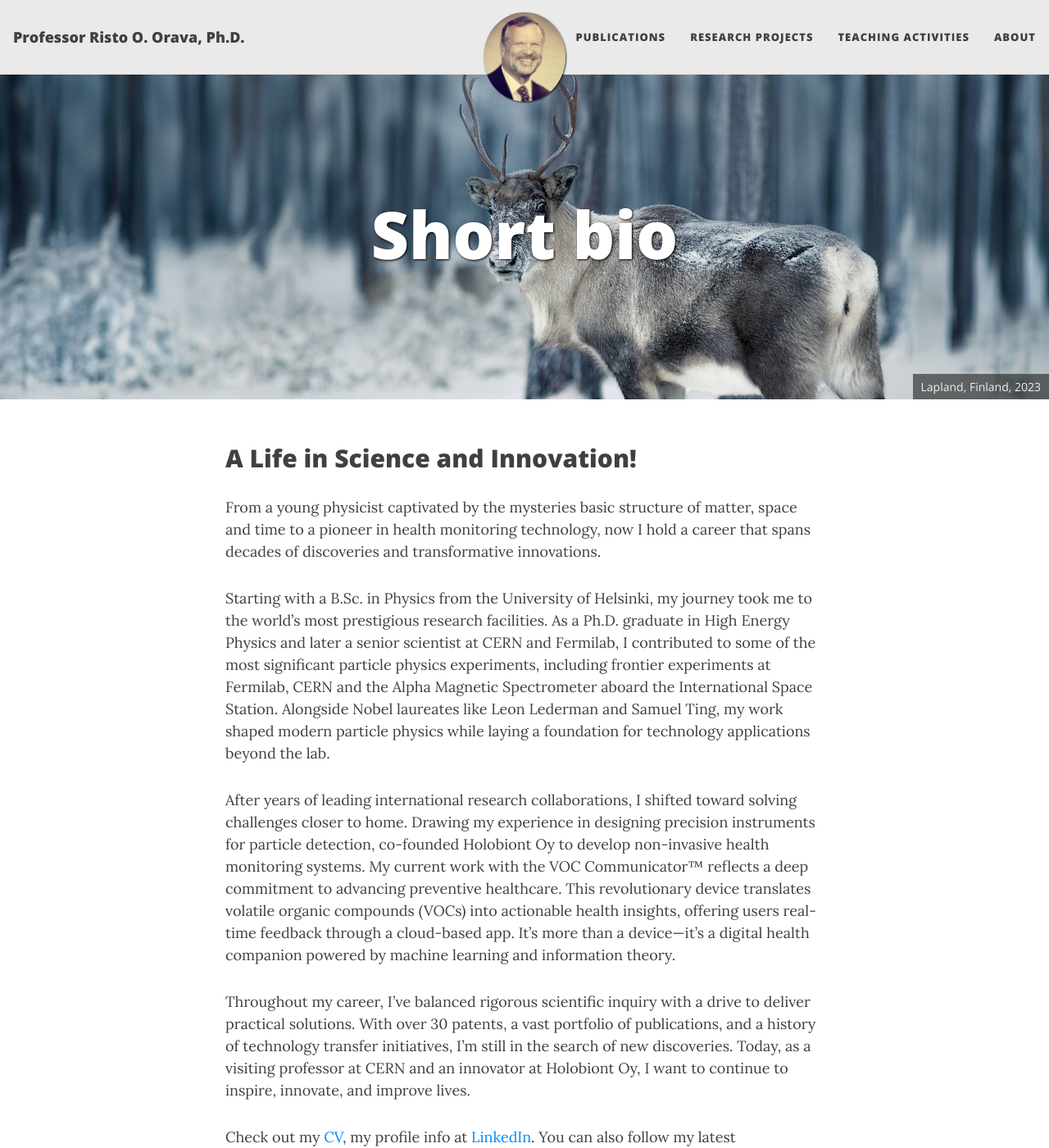
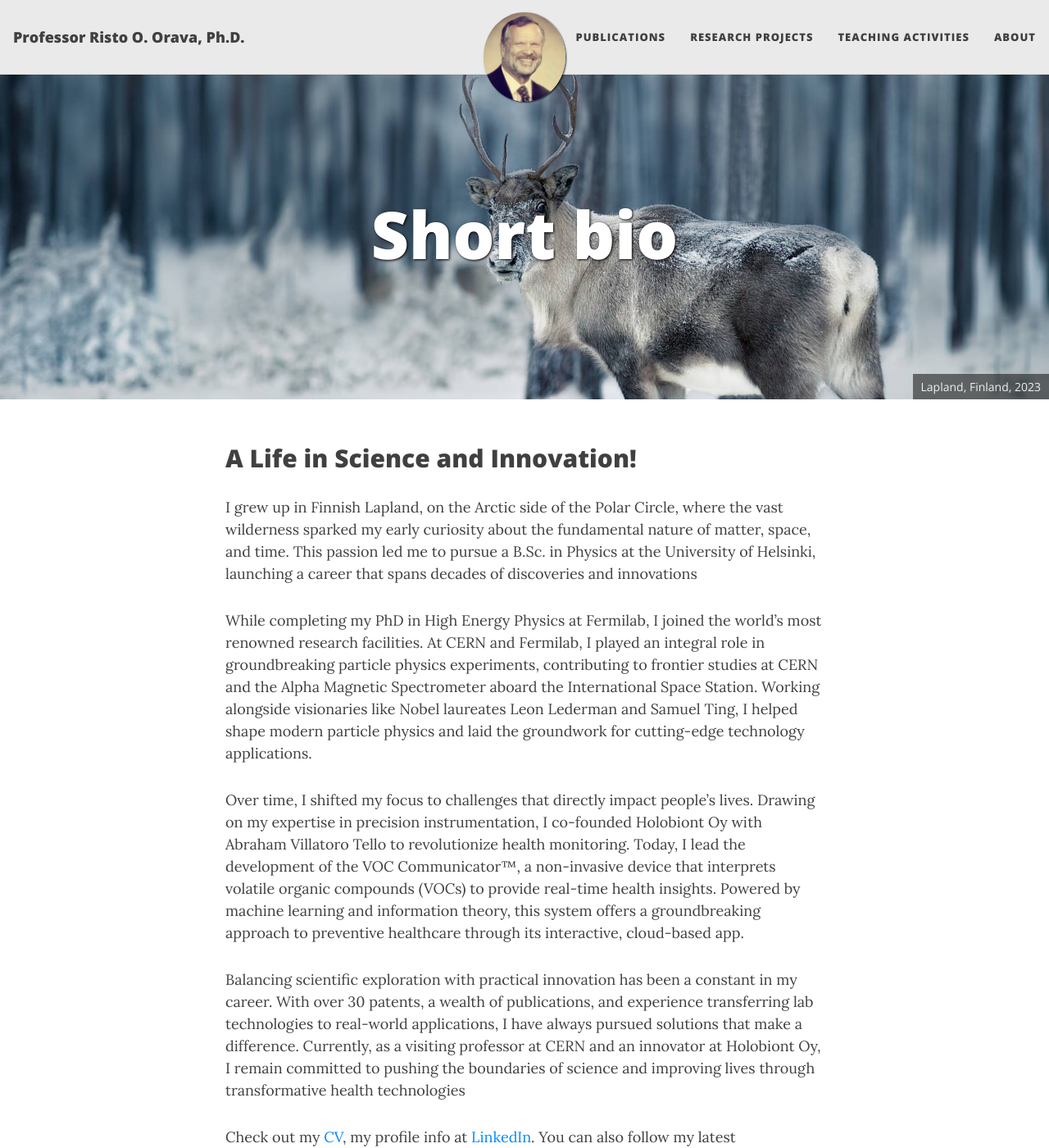
Before and after one commit to oravar333/oravar333.github.io, a Jekyll site: the page built from index.md, in a window 1280 px wide and 1400 px high. Shown: the whole window at 82% size. Built offline with Jekyll 4.4.1, drawn with Linux system fonts in a browser that asks for light colours; nearby versions of some CDN libraries; the list of posts is cut into pages by our own code.

Commit message:
update
update main page content

```diff
--- a/index.md
+++ b/index.md
@@ -11,13 +11,13 @@ cover-img:
 
 ## A Life in Science and Innovation!
 
-From a young physicist captivated by the mysteries basic structure of matter, space and time to a pioneer in health monitoring technology, now I hold a career that spans decades of discoveries and transformative innovations.
+I grew up in Finnish Lapland, on the Arctic side of the Polar Circle, where the vast wilderness sparked my early curiosity about the fundamental nature of matter, space, and time. This passion led me to pursue a B.Sc. in Physics at the University of Helsinki, launching a career that spans decades of discoveries and innovations
 
-Starting with a B.Sc. in Physics from the University of Helsinki, my journey took me to the world’s most prestigious research facilities. As a Ph.D. graduate in High Energy Physics and later a senior scientist at CERN and Fermilab, I contributed to some of the most significant particle physics experiments, including frontier experiments at Fermilab, CERN and the Alpha Magnetic Spectrometer aboard the International Space Station. Alongside Nobel laureates like Leon Lederman and Samuel Ting, my work shaped modern particle physics while laying a foundation for technology applications beyond the lab.
+While completing my PhD in High Energy Physics at Fermilab, I joined the world’s most renowned research facilities. At CERN and Fermilab, I played an integral role in groundbreaking particle physics experiments, contributing to frontier studies at CERN and the Alpha Magnetic Spectrometer aboard the International Space Station. Working alongside visionaries like Nobel laureates Leon Lederman and Samuel Ting, I helped shape modern particle physics and laid the groundwork for cutting-edge technology applications.
 
-After years of leading international research collaborations, I shifted toward solving challenges closer to home. Drawing my experience in designing precision instruments for particle detection, co-founded Holobiont Oy to develop non-invasive health monitoring systems. My current work with the VOC Communicator™ reflects a deep commitment to advancing preventive healthcare. This revolutionary device translates volatile organic compounds (VOCs) into actionable health insights, offering users real-time feedback through a cloud-based app. It’s more than a device—it’s a digital health companion powered by machine learning and information theory.
+Over time, I shifted my focus to challenges that directly impact people's lives. Drawing on my expertise in precision instrumentation, I co-founded Holobiont Oy with Abraham Villatoro Tello to revolutionize health monitoring. Today, I lead the development of the VOC Communicator™, a non-invasive device that interprets volatile organic compounds (VOCs) to provide real-time health insights. Powered by machine learning and information theory, this system offers a groundbreaking approach to preventive healthcare through its interactive, cloud-based app.
 
-Throughout my career, I’ve balanced rigorous scientific inquiry with a drive to deliver practical solutions. With over 30 patents, a vast portfolio of publications, and a history of technology transfer initiatives, I’m still in the search of new discoveries. Today, as a visiting professor at CERN and an innovator at Holobiont Oy, I want to continue to inspire, innovate, and improve lives.
+Balancing scientific exploration with practical innovation has been a constant in my career. With over 30 patents, a wealth of publications, and experience transferring lab technologies to real-world applications, I have always pursued solutions that make a difference. Currently, as a visiting professor at CERN and an innovator at Holobiont Oy, I remain committed to pushing the boundaries of science and improving lives through transformative health technologies
 
 Check out my [CV](/assets/files/СV_Risto_Orava.pdf), my profile info at [LinkedIn](https://www.linkedin.com/in/risto-orava-33977b336/). You can also follow my latest contributions to the [Holobionter project](https://www.holobionter.com/).
 
```
